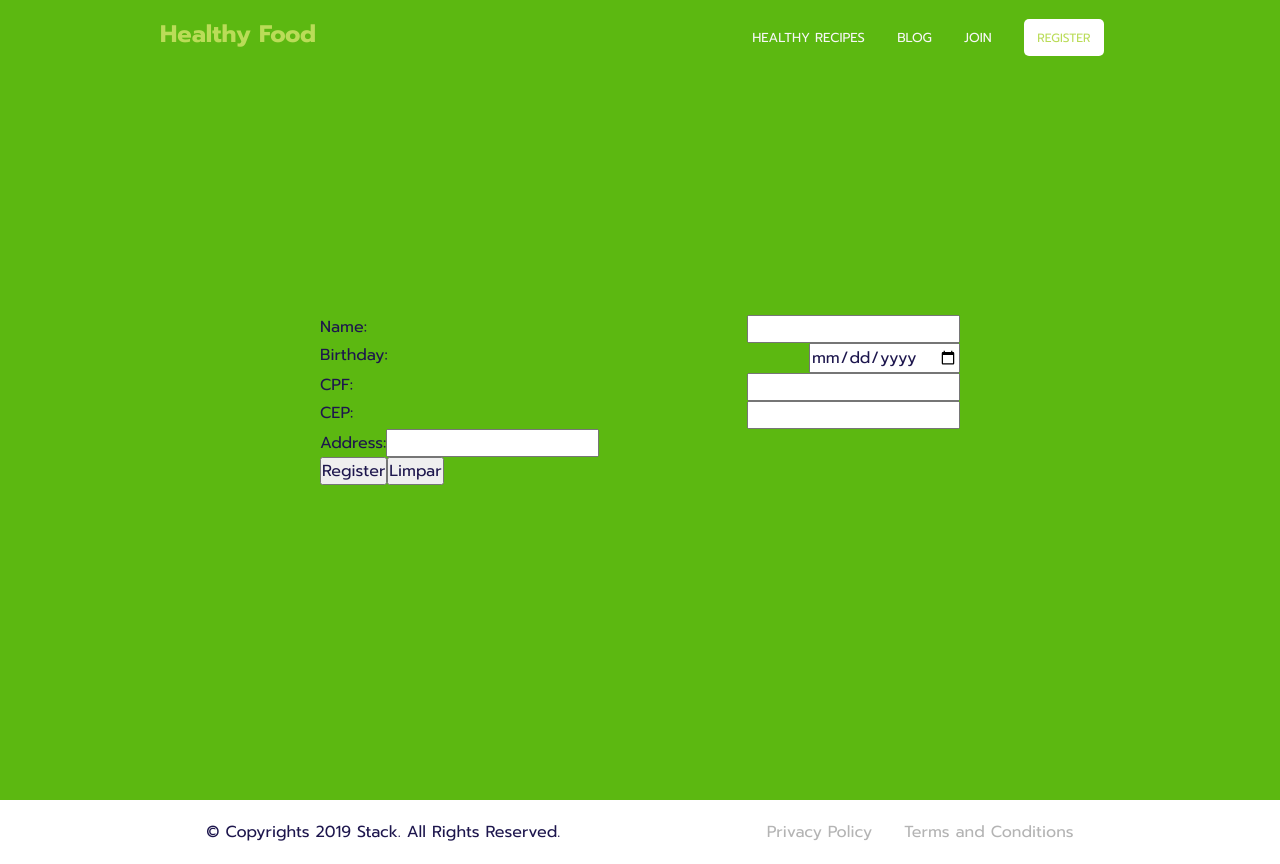
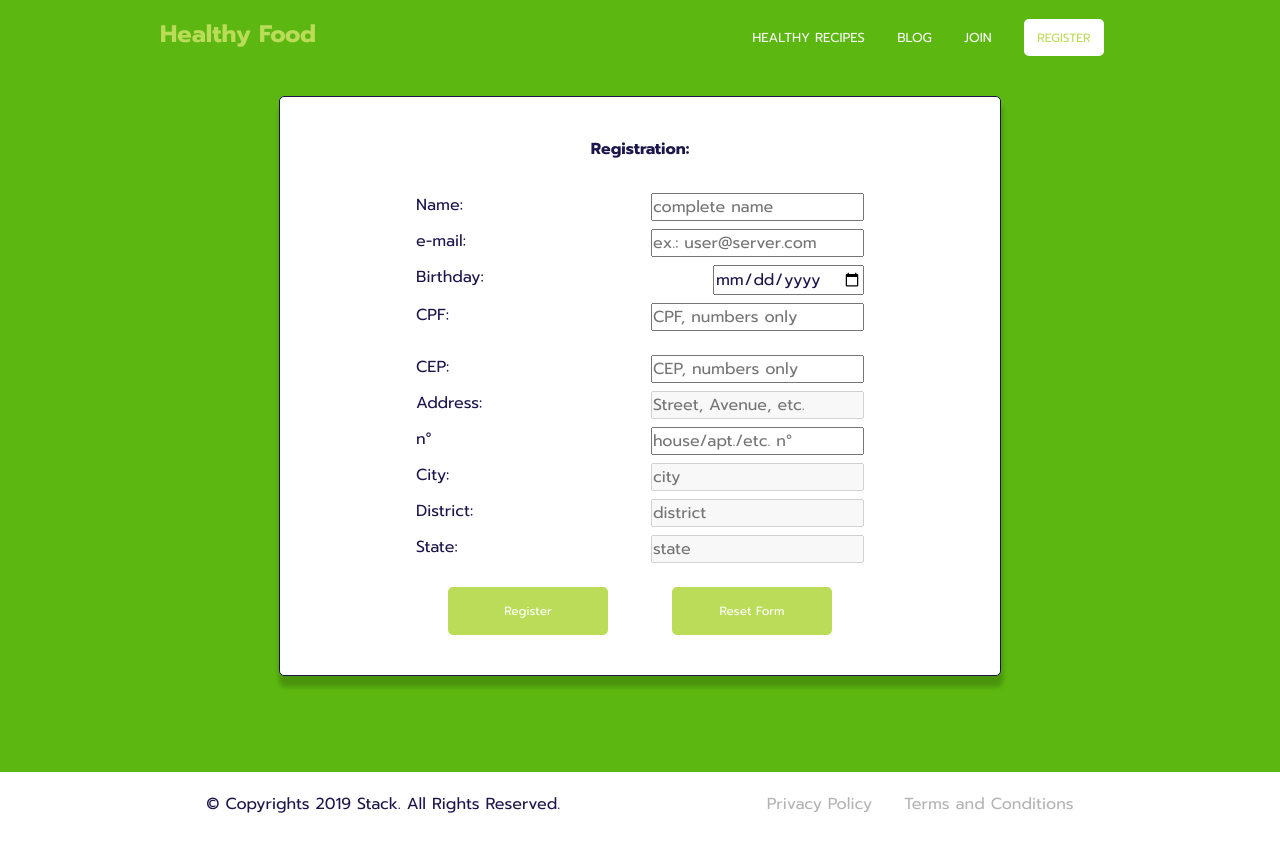
Before and after one commit to flaviowu/teste-gbc, a React (Create React App) app: page /signUp in a window 1280 px wide. After the commit the page ends 836 px from the top, so only its background shows below. Built offline with nearby package versions, Linux system fonts and the light colour scheme.

Commit message:
feat(form) simple validation implementation ok

```diff
--- a/package.json
+++ b/package.json
@@ -7,6 +7,7 @@
     "@testing-library/jest-dom": "^5.11.4",
     "@testing-library/react": "^11.1.0",
     "@testing-library/user-event": "^12.1.10",
+    "cpf-cnpj-validator": "^1.0.3",
     "react": "^17.0.2",
     "react-dom": "^17.0.2",
     "react-router-dom": "^5.3.0",
--- a/src/pages/SignUp/SignUp.jsx
+++ b/src/pages/SignUp/SignUp.jsx
@@ -1,62 +1,231 @@
-import React from "react";
+import React, { useState } from "react";
 import isValidCep from "@brazilian-utils/is-valid-cep";
 import { api } from "../../utilities/api/api";
+import validateUser from "../../utilities/validator/validator";
+import { useHistory } from "react-router-dom";
 
 function SignUp() {
+  const history = useHistory();
+  // const [name, setName] = useState("");
+  // const [email, setEmail] = useState("");
+  // const [birthday, setBirthday] = useState("");
+  // const [cpf, setCpf] = useState("");
+  // const [cep, setCep] = useState("");
+  const [streetAddress, setStreetAddress] = useState("");
+  const [city, setCity] = useState("");
+  const [district, setDistrict] = useState("");
+  const [uf, setUf] = useState("");
+  const [registerOk, setRegisterOk] = useState(false);
+
   const handleCepApi = async (cep) => {
     const response = await api.getAddressbyCep(cep);
     console.log(response);
     const addressData = await response.json();
-    console.log(addressData)
-    return addressData;
+    console.log(addressData);
+    setStreetAddress(addressData.logradouro);
+    setCity(addressData.localidade);
+    setDistrict(addressData.bairro);
+    setUf(addressData.uf);
   };
+
+  // const handleChange = (e) => {
+  //   e.preventDefault()
+  //   const fullName = e.target.name.value;
+  //   const email = e.target.email.value;
+  //   const birthday = e.target.birthday.value;
+  //   const cpf = e.target.cpf.value;
+
+  //   //address data without react hook useState
+  //   const houseNumber = e.target.houseNumber.value;
+  //   const cep = e.target.cep.value;
+
+  // }
+
   const handleCepChange = (e) => {
     e.preventDefault();
-    const cep = e.target.value;
-    console.log(cep);
+    const cep_aux = e.target.value;
+    console.log(cep_aux);
 
-    if (isValidCep(cep)) {
+    if (isValidCep(cep_aux)) {
       console.log("CEP válido!");
+      handleCepApi(cep_aux);
+    }
+  };
 
-      const address = handleCepApi(cep);
-      console.log(address);
+  const handleSubmit = (e) => {
+    e.preventDefault();
+    const fullName = e.target.name.value;
+    const email = e.target.email.value;
+    const birthday = e.target.birthday.value;
+    const cpf = e.target.cpf.value;
+
+    //address data without react hook useState
+    const houseNumber = e.target.houseNumber.value;
+    const cep = e.target.cep.value;
+
+    const addressPayload = {
+      streetAddress,
+      houseNumber,
+      district,
+      city,
+      uf,
+      cep,
+    };
+
+    const payload = {
+      fullName,
+      email,
+      birthday,
+      cpf,
+
+      address: {
+        ...addressPayload,
+      },
+    };
+
+    const userValidation = validateUser(payload);
+
+    if (userValidation.userStatus === true) {
+      const payloadJson = JSON.stringify(payload);
+      localStorage.setItem("USER", payloadJson);
+      document.cookie = `USER=${payloadJson}; path=/`;
+      history.push("/");
     }
   };
 
   return (
     <section className="SignUp">
       <div className="container__signUp-form">
-        <form className="form__signUp">
+        <div className="wrapper__title">
+          <h2>Registration:</h2>
+        </div>
+        <form className="form__signUp" onSubmit={handleSubmit}>
           <div className="wrapper__personal-data">
             <div className="wrapper__input">
               <label htmlFor="name">Name:</label>
-              <input type="text" name="name" className="signUp__input" />
+              <input
+                type="text"
+                name="name"
+                required={true}
+                className="signUp__input"
+                placeholder="complete name"
+              />
+            </div>
+            <div className="wrapper__input">
+              <label htmlFor="email">e-mail:</label>
+              <input
+                type="email"
+                name="email"
+                required={true}
+                className="signUp__input"
+                placeholder="ex.: user@server.com"
+              />
             </div>
             <div className="wrapper__input">
               <label htmlFor="birthday">Birthday:</label>
-              <input type="date" name="birthday" className="signUp__input" />
+              <input
+                type="date"
+                name="birthday"
+                required={true}
+                className="signUp__input"
+              />
             </div>
             <div className="wrapper__input">
               <label htmlFor="cpf">CPF:</label>
-              <input type="text" name="cpf" className="signUp__input" />
+              <input
+                type="number"
+                name="cpf"
+                required={true}
+                className="signUp__input"
+                placeholder="CPF, numbers only"
+              />
             </div>
           </div>
           <div className="wrapper__address-data">
             <div className="wrapper__input">
               <label htmlFor="CEP">CEP:</label>
               <input
-                type="text"
+                type="number"
                 name="cep"
+                required={true}
                 className="signUp__input"
+                placeholder="CEP, numbers only"
                 onChange={handleCepChange}
               />
             </div>
-            <label htmlFor="address">Address:</label>
-            <input type="text" name="address" className="signUp__input" />
+            <div className="wrapper__input">
+              <label htmlFor="address">Address:</label>
+              <input
+                type="text"
+                name="address"
+                required={true}
+                className="signUp__input"
+                placeholder="Street, Avenue, etc."
+                disabled={true}
+                defaultValue={streetAddress}
+              />
+            </div>
+            <div className="wrapper__input">
+              <label
+                htmlFor="houseNumber"
+                required={true}
+                className="signUp__input"
+              >
+                n°
+              </label>
+              <input
+                type="text"
+                name="houseNumber"
+                required={true}
+                className="signUp__input"
+                placeholder="house/apt./etc. n°"
+              />
+            </div>
+            <div className="wrapper__input">
+              <label htmlFor="city">City:</label>
+              <input
+                type="text"
+                name="city"
+                required={true}
+                className="signUp__input"
+                disabled={true}
+                placeholder="city"
+                defaultValue={city}
+              />
+            </div>
+            <div className="wrapper__input">
+              <label htmlFor="district">District:</label>
+              <input
+                type="text"
+                name="district"
+                required={true}
+                className="signUp__input"
+                disabled={true}
+                placeholder="district"
+                defaultValue={district}
+              />
+            </div>
+            <div className="wrapper__input">
+              <label htmlFor="state">State:</label>
+              <input
+                type="text"
+                name="state"
+                required={true}
+                className="signUp__input"
+                disabled={true}
+                placeholder="state"
+                defaultValue={uf}
+              />
+            </div>
           </div>
           <div className="wrapper__form-btns">
-            <input type="button" value="Register" />
-            <input type="reset" value="Limpar" />
+            <input
+              type="submit"
+              id="submit-btn"
+              value="Register"
+              disabled={registerOk}
+            />
+            <input type="reset" id="reset-btn" value="Reset Form" />
           </div>
         </form>
       </div>
--- a/src/style/Sass/components/SignUp/_SignUp.scss
+++ b/src/style/Sass/components/SignUp/_SignUp.scss
@@ -4,20 +4,61 @@ section.SignUp {
   justify-content:center;
   align-items: center;
   background-color: $dark_green;
-  height: 100vh;
 
   .container__signUp-form {
-    width: 40rem;
+    display: flex;
+    flex-direction: column;
+    background-color: #ffffff;
+    border-radius: 5px;
+    border: 1px solid $dark_blue;
+    box-shadow: 1px 10px 5px 1px rgba(0,0,0,0.2);
+    padding: 2.5rem;
+    margin: 6rem 0 6rem 0;
+    width: 50vw;
+    height: auto;
+    align-items: center;
+    row-gap: 2rem;
+
+
     .form__signUp {
       display: flex;
       flex-direction: column;
+      row-gap: 1.5rem;
+      width: 70%;
+
       .wrapper__personal-data {
         display: flex;
+        row-gap: .5rem;
         flex-direction: column;
       }
-      .wrapper__address_data {
+
+      .wrapper__address-data {
         display: flex;
+        row-gap: .5rem;
         flex-direction: column;
+      }
+
+      .wrapper__form-btns {
+        display: flex;
+        justify-content: space-around;
+
+        & input {
+          width: 10rem;
+          height: 3rem;
+          background-color: $light_green;
+          border-radius: 5px;
+          display: inline-block;
+          cursor: pointer;
+          color: #ffffff;
+          font-size: 12px;
+          text-decoration: none;
+          border: none;
+          transition: 300ms ease-in-out;
+        }
+
+        & input:hover {
+          transform: scale(1.1)
+        }
       }
     }
     .wrapper__input {
@@ -27,3 +68,13 @@ section.SignUp {
     }
   }
 }
+
+input::-webkit-outer-spin-button,
+input::-webkit-inner-spin-button {
+  -webkit-appearance: none;
+  margin: 0;
+}
+
+input[type=number] {
+  -moz-appearance: textfield;
+}
--- /dev/null
+++ b/src/utilities/validator/validator.js
@@ -0,0 +1,79 @@
+import { cpf as cpfValidator } from "cpf-cnpj-validator";
+import IsValidCep from "@brazilian-utils/is-valid-cep";
+
+export default function validateUser(userData) {
+  const { fullName, email, cpf, address } = userData;
+  const { streetAddress, houseNumber, district, city, uf, cep } = address;
+
+  const brazilUfs = [
+    "AC",
+    "AL",
+    "AP",
+    "AM",
+    "BA",
+    "CE",
+    "DF",
+    "ES",
+    "GO",
+    "MA",
+    "MT",
+    "MS",
+    "MG",
+    "PA",
+    "PB",
+    "PR",
+    "PE",
+    "PI",
+    "RJ",
+    "RN",
+    "RS",
+    "RO",
+    "RR",
+    "SC",
+    "SP",
+    "SE",
+    "TO",
+  ];
+
+  const fullNameStatus = /^[a-zA-Z ]+$/.test(fullName) && fullName.length >= 4;
+
+  const emailStatus = /^[^\s@]+@[^\s@]+\.[^\s@]+$/.test(email);
+
+  const cpfStatus = cpfValidator.isValid(cpf);
+
+  const cepStatus = IsValidCep(cep);
+
+  const streetAddressStatus = streetAddress.length >= 4;
+
+  const houseNumberStatus = /^\d+%?$/.test(houseNumber);
+
+  const districtStatus = district.length >= 3;
+
+  const cityStatus = city.length >= 3;
+
+  const ufStatus = brazilUfs.includes(uf);
+
+  const userStatus =
+    fullNameStatus &&
+    emailStatus &&
+    cpfStatus &&
+    houseNumberStatus &&
+    cepStatus;
+
+  return {
+    userStatus,
+    user: {
+      fullNameStatus,
+      emailStatus,
+      cpfStatus,
+    },
+    address: {
+      cepStatus,
+      streetAddressStatus,
+      houseNumberStatus,
+      districtStatus,
+      cityStatus,
+      ufStatus,
+    },
+  };
+}
```
Also changed, not shown: 1 other file (tests, documents, lock files or other folders).
